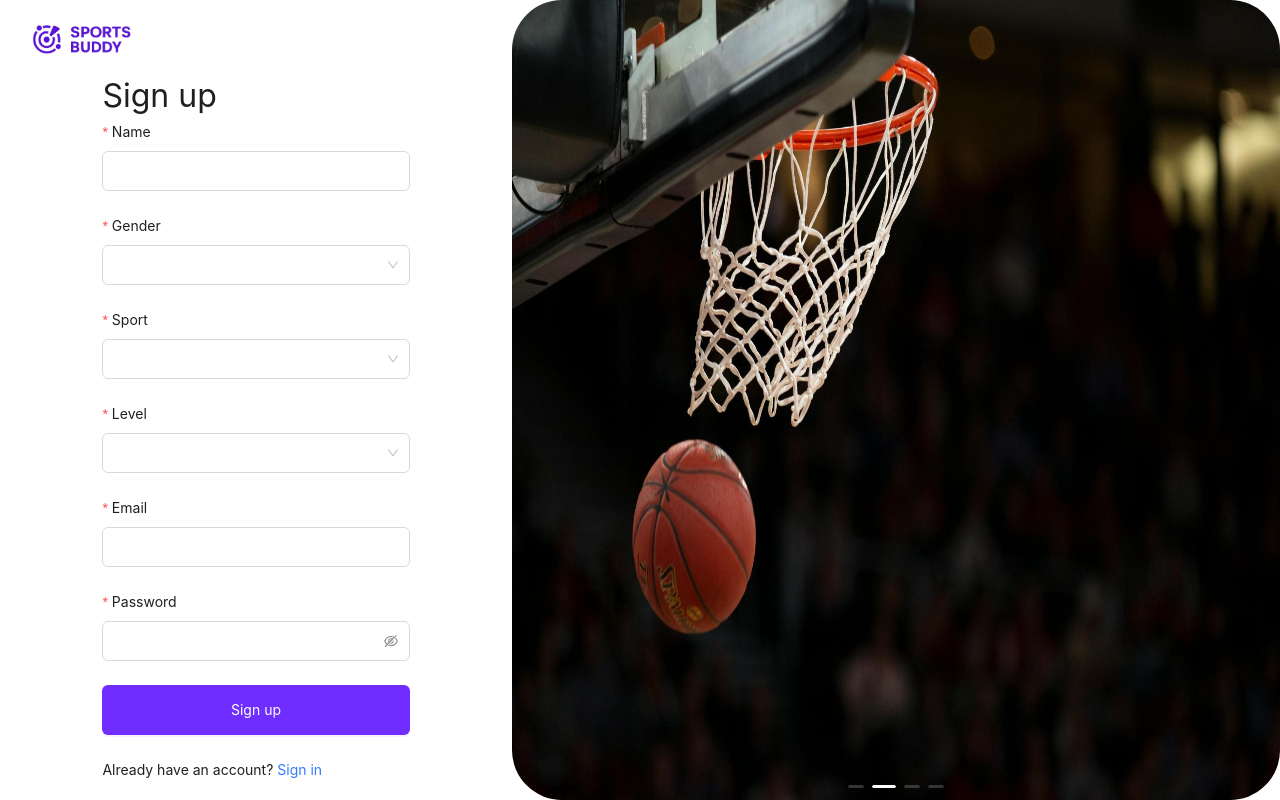
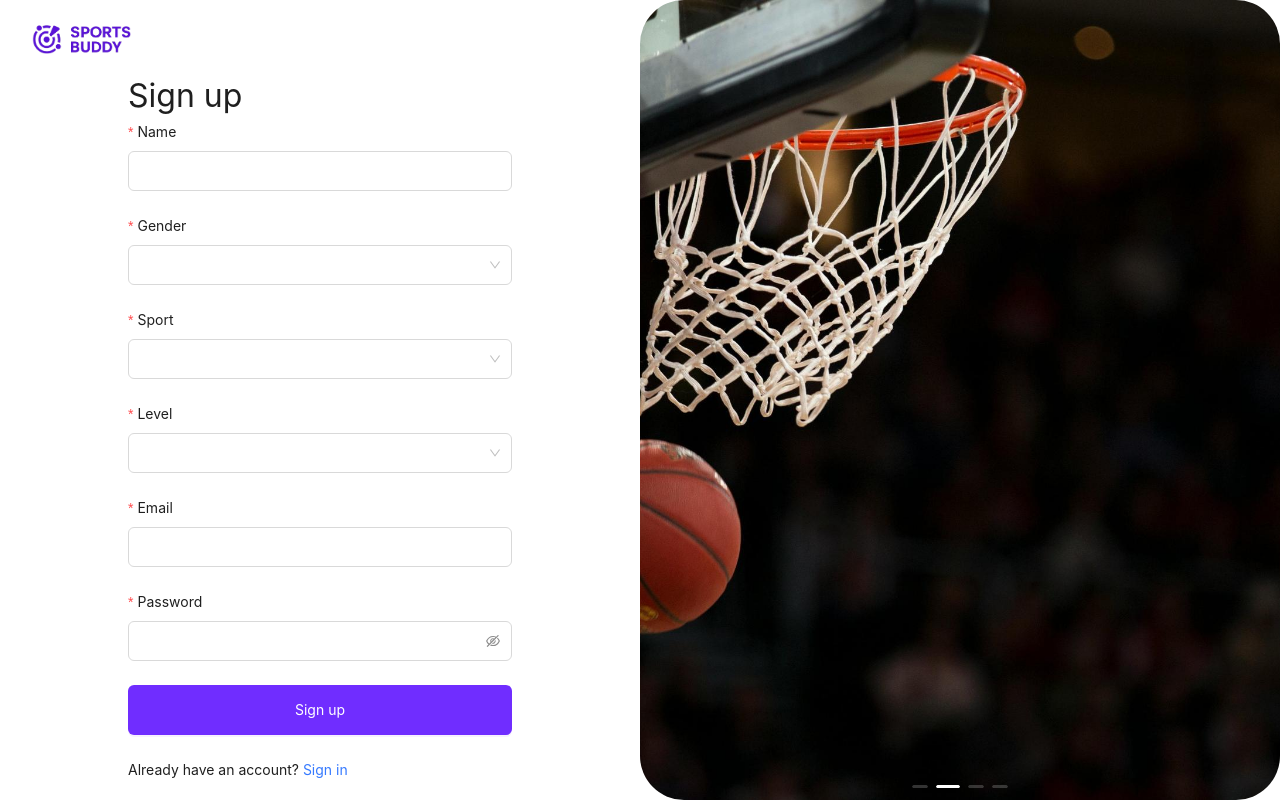
Before and after one commit to Sherry3333/sportsbuddyy, a React (Vite) app in the folder frontend/: page /register in a window 1280 px wide. Built offline with nearby package versions, Linux system fonts and the light colour scheme; no server answers.

Commit message:
change login & register image css

```diff
--- a/frontend/src/pages/login/login.module.less
+++ b/frontend/src/pages/login/login.module.less
@@ -77,7 +77,7 @@
 }
 
 .login-image img {
-  border-radius: 20px;
+  border-radius: 44px;
   width: 100%;
   height: 100%; /* 图片高度填满父容器 */
   object-fit: cover; /* 确保图片按比例填充整个区域 */
--- a/frontend/src/pages/register/index.module.less
+++ b/frontend/src/pages/register/index.module.less
@@ -1,7 +1,7 @@
 .container {
   display: flex;
   .reg_form {
-    width: 40%;
+    width: 50%;
     .logo {
       padding: 20px 0 10px 20px;
       img {
@@ -27,11 +27,12 @@
     }
   }
   .showcase_imgs {
-    width: 60%;
+    width: 50%;
     img {
       width: 100%;
       height: 100vh;
-      border-radius: 50px;
+      border-radius: 44px;
+      object-fit: cover; /* 确保图片按比例填充整个区域 */
     }
   }
 }
```
